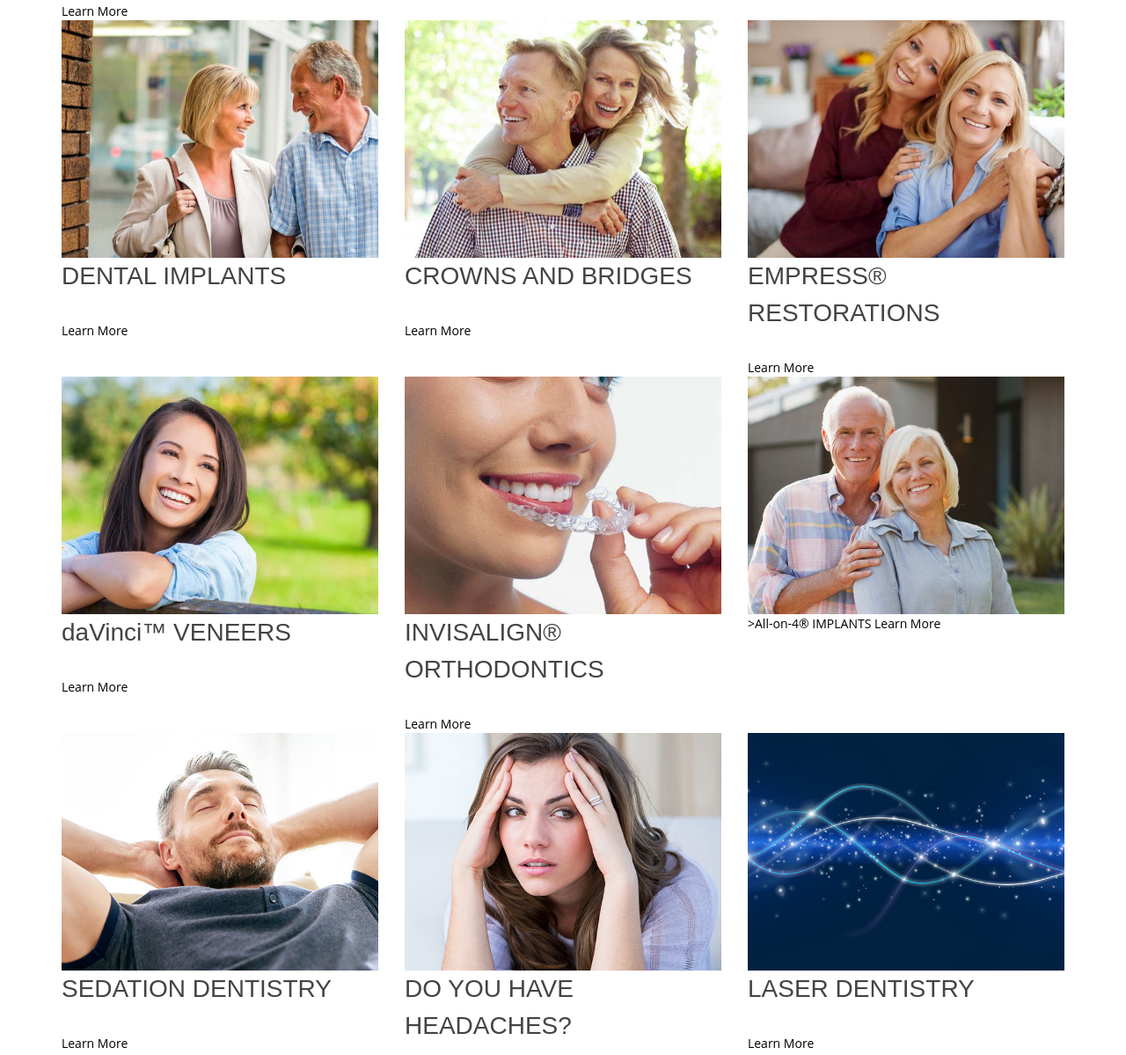
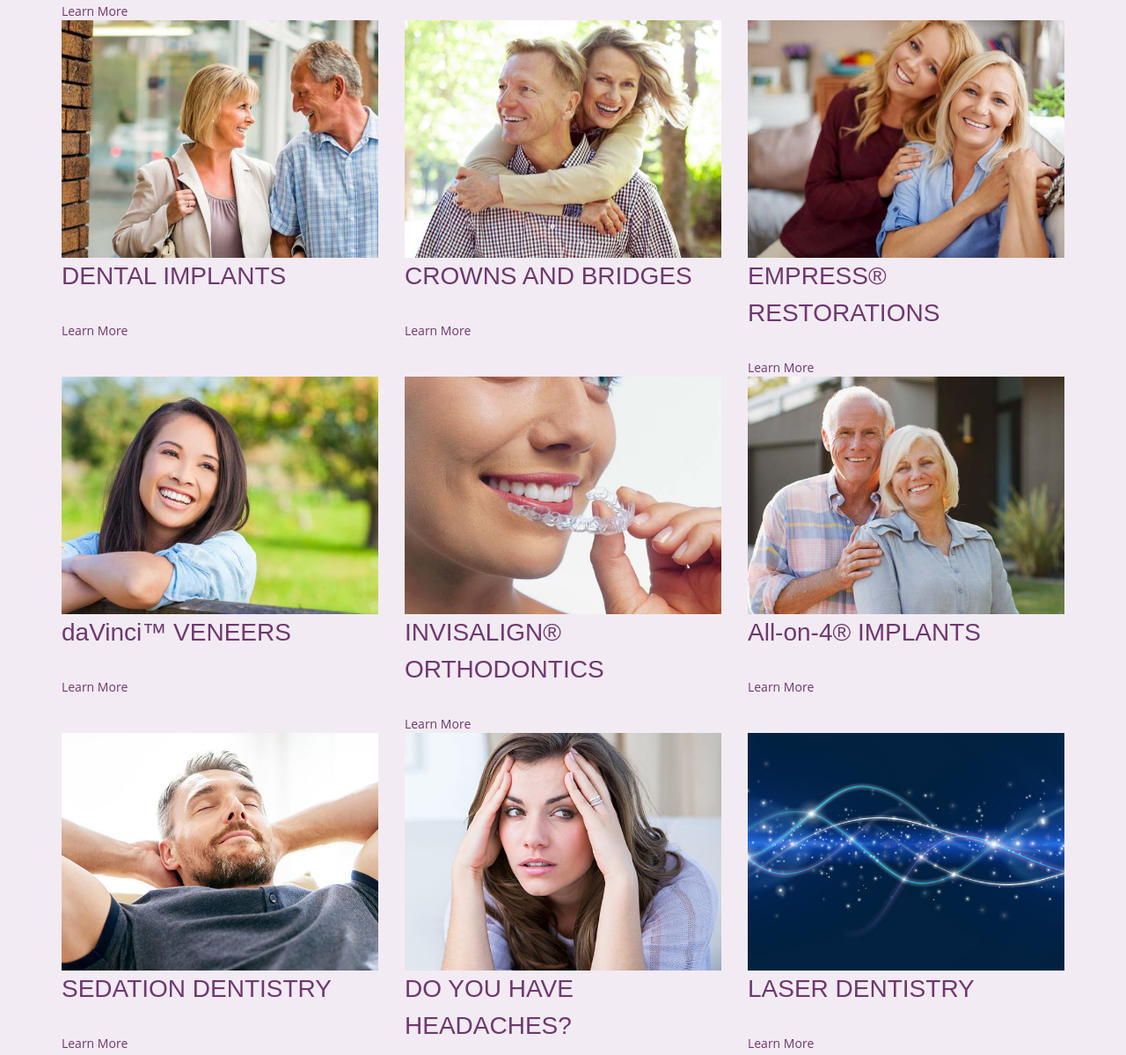
Before and after one commit to HelloWorldDevs/loud, a website: page app/index.html in a window 1280 px wide. Shown: the part 4986-6185 px from the top of the page at 88% size. Drawn offline with nearby package versions, Linux system fonts and the light colour scheme; some packages are replaced by stand-ins of ours; files that its build step writes are made by us from their sources; files whose address does not match are found by name.

Commit message:
update the links for services, add mixin for coloring links

```diff
--- a/app/_scss/globals/_colors.scss
+++ b/app/_scss/globals/_colors.scss
@@ -15,6 +15,7 @@
 /// Background Colors
 $c-nav-background: #F2E9F9;
 $c-associations: #F7F2FE;
+$c-light-pink: #F3EBF3;
 
 /// Specials Cards
 $c-card1: #FF6425;
--- a/app/_scss/globals/_mixins.scss
+++ b/app/_scss/globals/_mixins.scss
@@ -73,3 +73,13 @@
     background-color: rgba(0, 0, 0, 0.37);
   }
 }
+
+/// Set Link Color - sets the color of a link, and its hover state
+/// @group style
+/// @param $color
+@mixin link-color($color) {
+  color: $color;
+  &:hover {
+    color: $color;
+  }
+}
--- a/app/_scss/sections/_services.scss
+++ b/app/_scss/sections/_services.scss
@@ -48,4 +48,12 @@
       }
     }
   }
+
+  .services-grid {
+    background-color: $c-light-pink;
+    a {
+      @include link-color($c-darkish-purple);
+    }
+
+  }
 }
--- a/app/index.html
+++ b/app/index.html
@@ -443,6 +443,7 @@
 					</div>
 				</div>
 
+				<div class="services-grid">
 					<div class="container">
 						<div class="row">
 
@@ -495,7 +496,7 @@
 							</div>
 							<div class="col-md-4 col-sm-6">
 								<a href="#" data-target="#service-modal9" data-toggle="modal"><div class="service-image"><img src="assets/services/all-on-4.jpg" alt="Image for dental service"></div></a>
-							<h4<a href="#" data-target="#service-modal9" data-toggle="modal">>All-on-4® IMPLANTS</a></h4>
+								<h4><a href="#" data-target="#service-modal9" data-toggle="modal">All-on-4® IMPLANTS</a></h4>
 								<a href="#" data-target="#service-modal9" data-toggle="modal">Learn More</a>
 							</div>
 
@@ -517,6 +518,7 @@
 								<a href="#" data-target="#service-modal12" data-toggle="modal">Learn More</a>
 							</div>
 
+						</div>
 					</div>
 				</div>
 
```
Lines whose indentation alone changed are shown as unchanged.
